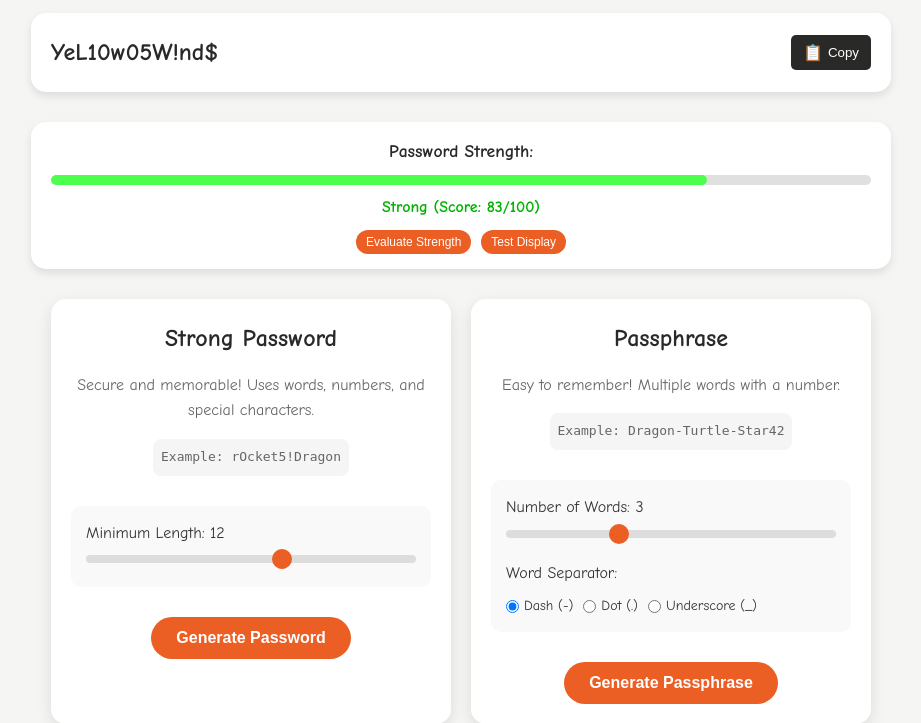
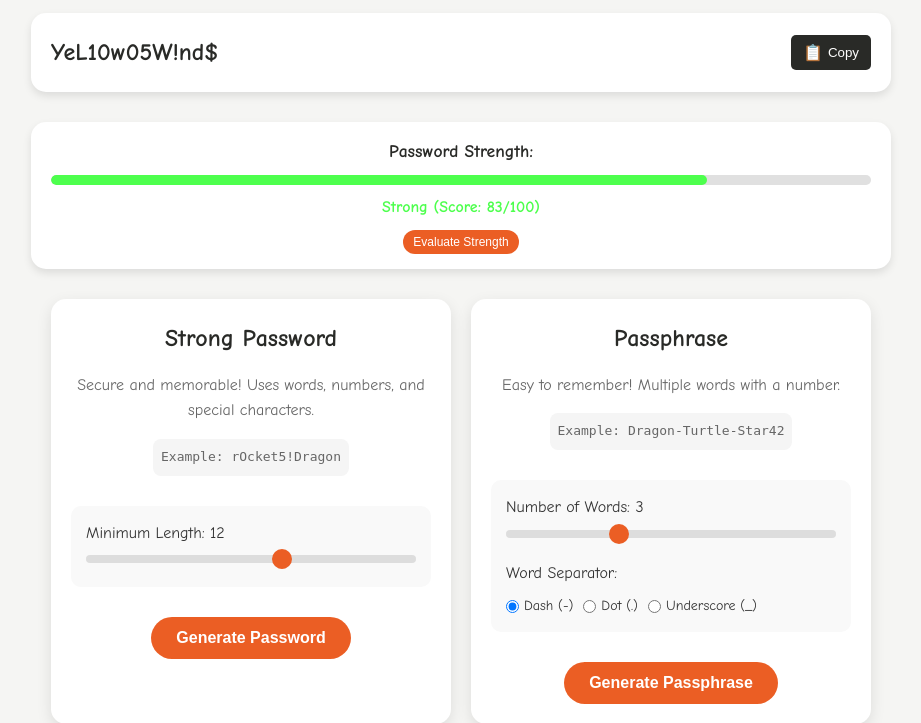
Before and after one commit to ngttech/ngtpass, a Flask app: page / in a window 1280 px wide. Shown: the part 195-918 px from the top of the page, without its empty margins (179-1100 px from the left). Run offline with Flask 2, Linux system fonts and the light colour scheme.

Commit message:
implemented a password strength meter 4

```diff
--- a/static/css/style.css
+++ b/static/css/style.css
@@ -353,6 +353,7 @@ footer {
     top: 0;
     min-height: 10px; /* Ensure minimum height */
     display: block; /* Ensure it's displayed */
+    z-index: 1; /* Ensure it's above the background */
 }
 
 /* Button for manual evaluation */
--- a/static/js/main.js
+++ b/static/js/main.js
@@ -5,7 +5,6 @@ document.addEventListener('DOMContentLoaded', function() {
     const strongBtn = document.getElementById('strong-btn');
     const passphraseBtn = document.getElementById('passphrase-btn');
     const manualEvaluateBtn = document.getElementById('manual-evaluate');
-    const testStrengthBarBtn = document.getElementById('test-strength-bar');
 
     // Strength meter elements
     const strengthBar = document.getElementById('strength-bar');
@@ -45,7 +44,7 @@ document.addEventListener('DOMContentLoaded', function() {
                     // Double-check if the strength bar is visible
                     console.log('Strength bar after evaluation:', {
                         width: strengthBar.style.width,
-                        className: strengthBar.className,
+                        backgroundColor: strengthBar.style.backgroundColor,
                         visible: strengthBar.offsetWidth > 0
                     });
                 }, 100);
@@ -84,7 +83,7 @@ document.addEventListener('DOMContentLoaded', function() {
                     // Double-check if the strength bar is visible
                     console.log('Strength bar after evaluation:', {
                         width: strengthBar.style.width,
-                        className: strengthBar.className,
+                        backgroundColor: strengthBar.style.backgroundColor,
                         visible: strengthBar.offsetWidth > 0
                     });
                 }, 100);
@@ -156,67 +155,59 @@ document.addEventListener('DOMContentLoaded', function() {
         });
 
         // Determine strength level based on score
-        let strengthClass = '';
+        let color = '';
         let strengthDescription = '';
+        let width = '';
 
         if (score < 40) {
-            strengthClass = 'strength-very-weak';
+            color = '#ff4d4d'; // Red
+            width = '20%';
             strengthDescription = 'Very Weak';
-            strengthText.className = 'strength-text text-very-weak';
+            strengthText.style.color = color;
         } else if (score < 60) {
-            strengthClass = 'strength-weak';
+            color = '#ffa64d'; // Orange
+            width = '40%';
             strengthDescription = 'Weak';
-            strengthText.className = 'strength-text text-weak';
+            strengthText.style.color = color;
         } else if (score < 80) {
-            strengthClass = 'strength-medium';
+            color = '#ffff4d'; // Yellow
+            width = '60%';
             strengthDescription = 'Medium';
-            strengthText.className = 'strength-text text-medium';
+            strengthText.style.color = color;
         } else if (score < 90) {
-            strengthClass = 'strength-strong';
+            color = '#4dff4d'; // Green
+            width = '80%';
             strengthDescription = 'Strong';
-            strengthText.className = 'strength-text text-strong';
+            strengthText.style.color = color;
         } else {
-            strengthClass = 'strength-very-strong';
+            color = '#4d4dff'; // Blue
+            width = '100%';
             strengthDescription = 'Very Strong';
-            strengthText.className = 'strength-text text-very-strong';
+            strengthText.style.color = color;
         }
 
-        // Update the strength meter - explicitly set width as inline style
-        strengthBar.className = `strength-bar ${strengthClass}`;
-
-        // Force the width to be set directly as a style
-        if (strengthClass === 'strength-very-weak') {
-            strengthBar.style.width = '20%';
-        } else if (strengthClass === 'strength-weak') {
-            strengthBar.style.width = '40%';
-        } else if (strengthClass === 'strength-medium') {
-            strengthBar.style.width = '60%';
-        } else if (strengthClass === 'strength-strong') {
-            strengthBar.style.width = '80%';
-        } else if (strengthClass === 'strength-very-strong') {
-            strengthBar.style.width = '100%';
-        }
-
+        // Update the strength meter - directly set styles
+        strengthBar.style.backgroundColor = color;
+        strengthBar.style.width = width;
         strengthText.textContent = `${strengthDescription} (Score: ${score}/100)`;
 
         // Log for debugging
         console.log('Password evaluation complete:', {
             score,
-            strengthClass,
-            width: strengthBar.style.width,
+            color,
+            width,
             barElement: strengthBar
         });
-
-        // Force a repaint of the strength bar
-        strengthBar.style.display = 'none';
-        void strengthBar.offsetHeight; // Trigger reflow
-        strengthBar.style.display = 'block';
     }
 
     function resetStrengthMeter() {
-        strengthBar.className = 'strength-bar';
+        if (!strengthBar || !strengthText) {
+            return;
+        }
+
         strengthBar.style.width = '0';
-        strengthText.className = 'strength-text';
+        strengthBar.style.backgroundColor = '';
+        strengthText.style.color = '';
         strengthText.textContent = 'Not evaluated';
     }
 
@@ -348,120 +339,19 @@ document.addEventListener('DOMContentLoaded', function() {
         }
     }, 1000);
 
-    // Add a direct test function to manually set the strength bar
-    function testStrengthBar() {
-        if (!strengthBar || !strengthText) {
-            alert('Strength meter elements not found!');
-            return;
-        }
-
-        // Test each strength level
-        const levels = [
-            { class: 'strength-very-weak', width: '20%', text: 'Very Weak (Test)', textClass: 'text-very-weak' },
-            { class: 'strength-weak', width: '40%', text: 'Weak (Test)', textClass: 'text-weak' },
-            { class: 'strength-medium', width: '60%', text: 'Medium (Test)', textClass: 'text-medium' },
-            { class: 'strength-strong', width: '80%', text: 'Strong (Test)', textClass: 'text-strong' },
-            { class: 'strength-very-strong', width: '100%', text: 'Very Strong (Test)', textClass: 'text-very-strong' }
-        ];
-
-        let currentLevel = 0;
-
-        function showNextLevel() {
-            if (currentLevel >= levels.length) {
-                currentLevel = 0;
-            }
-
-            const level = levels[currentLevel];
-
-            // Reset classes
-            strengthBar.className = 'strength-bar';
-            strengthText.className = 'strength-text';
-
-            // Set new classes and styles
-            strengthBar.className = `strength-bar ${level.class}`;
-            strengthBar.style.width = level.width;
-            strengthText.className = `strength-text ${level.textClass}`;
-            strengthText.textContent = level.text;
-
-            // Force a repaint
-            strengthBar.style.display = 'none';
-            void strengthBar.offsetHeight;
-            strengthBar.style.display = 'block';
-
-            currentLevel++;
-        }
-
-        // Show first level immediately
-        showNextLevel();
-
-        // Show remaining levels with a delay
-        const intervalId = setInterval(() => {
-            showNextLevel();
-
-            // Stop after showing all levels
-            if (currentLevel >= levels.length) {
-                clearInterval(intervalId);
-
-                // Reset to original state
-                setTimeout(() => {
-                    strengthBar.className = 'strength-bar';
-                    strengthBar.style.width = '0';
-                    strengthText.className = 'strength-text';
-                    strengthText.textContent = 'Not evaluated';
-                }, 1000);
-            }
-        }, 1000);
-    }
-
     // Add event listener for manual evaluation button
     if (manualEvaluateBtn) {
         manualEvaluateBtn.addEventListener('click', function() {
             const currentPassword = passwordResult.textContent;
 
-            // Add an alert to confirm the button click is working
-            alert(`Attempting to evaluate: "${currentPassword}"\n\nCheck the browser console for detailed logs.`);
-
             console.log('Manual evaluation triggered for:', currentPassword);
-
-            // Check if strength meter elements exist
-            if (!strengthBar) {
-                alert('ERROR: Strength bar element not found in the DOM!');
-                console.error('Strength bar element not found');
-            }
-
-            if (!strengthText) {
-                alert('ERROR: Strength text element not found in the DOM!');
-                console.error('Strength text element not found');
-            }
 
             if (currentPassword && currentPassword !== 'Click a button to generate a password!') {
                 // Call the evaluation function
                 evaluatePasswordStrength(currentPassword);
-
-                // Check if the strength bar has a width after evaluation
-                setTimeout(() => {
-                    const barWidth = strengthBar.style.width;
-                    const barClass = strengthBar.className;
-                    alert(`Evaluation complete!\n\nStrength bar width: ${barWidth}\nStrength bar class: ${barClass}\n\nIf width is "0" or empty, this is a display issue.`);
-
-                    // If evaluation didn't work, try the direct test
-                    if (!barWidth || barWidth === '0' || barWidth === '0px') {
-                        if (confirm('Strength bar not displaying. Run visual test?')) {
-                            testStrengthBar();
-                        }
-                    }
-                }, 200);
             } else {
                 alert('Please generate a password first');
             }
         });
     }
-
-    // Add event listener for test button
-    if (testStrengthBarBtn) {
-        testStrengthBarBtn.addEventListener('click', function() {
-            alert('Running visual test of the strength meter...');
-            testStrengthBar();
-        });
-    }
 });
--- a/templates/index.html
+++ b/templates/index.html
@@ -41,7 +41,6 @@
                 <div class="strength-text" id="strength-text">Not evaluated</div>
                 <div style="display: flex; gap: 10px; justify-content: center; margin-top: 10px;">
                     <button id="manual-evaluate" class="evaluate-btn" style="font-size: 12px; padding: 5px 10px;">Evaluate Strength</button>
-                    <button id="test-strength-bar" class="evaluate-btn" style="font-size: 12px; padding: 5px 10px;">Test Display</button>
                 </div>
             </div>
 
```
